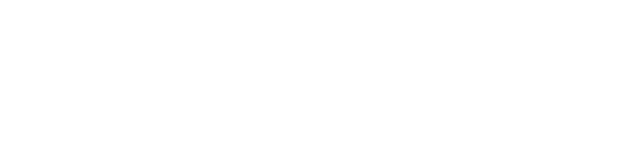
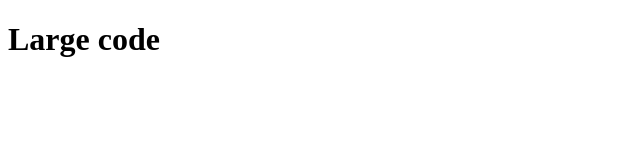
Before and after one commit to Kicky007/crap-portoflio, a plain HTML site: page index.html in a window 1280 px wide. Shown: the whole page, without its empty margins (0-640 px from the left). Drawn offline with Linux system fonts and the light colour scheme.

Commit message:
Adde large code

```diff
--- a/index.html
+++ b/index.html
@@ -8,7 +8,7 @@
 </head>
 
 <body>
-
+    <h1>Large code</h1>
 </body>
 
 </html>
```
